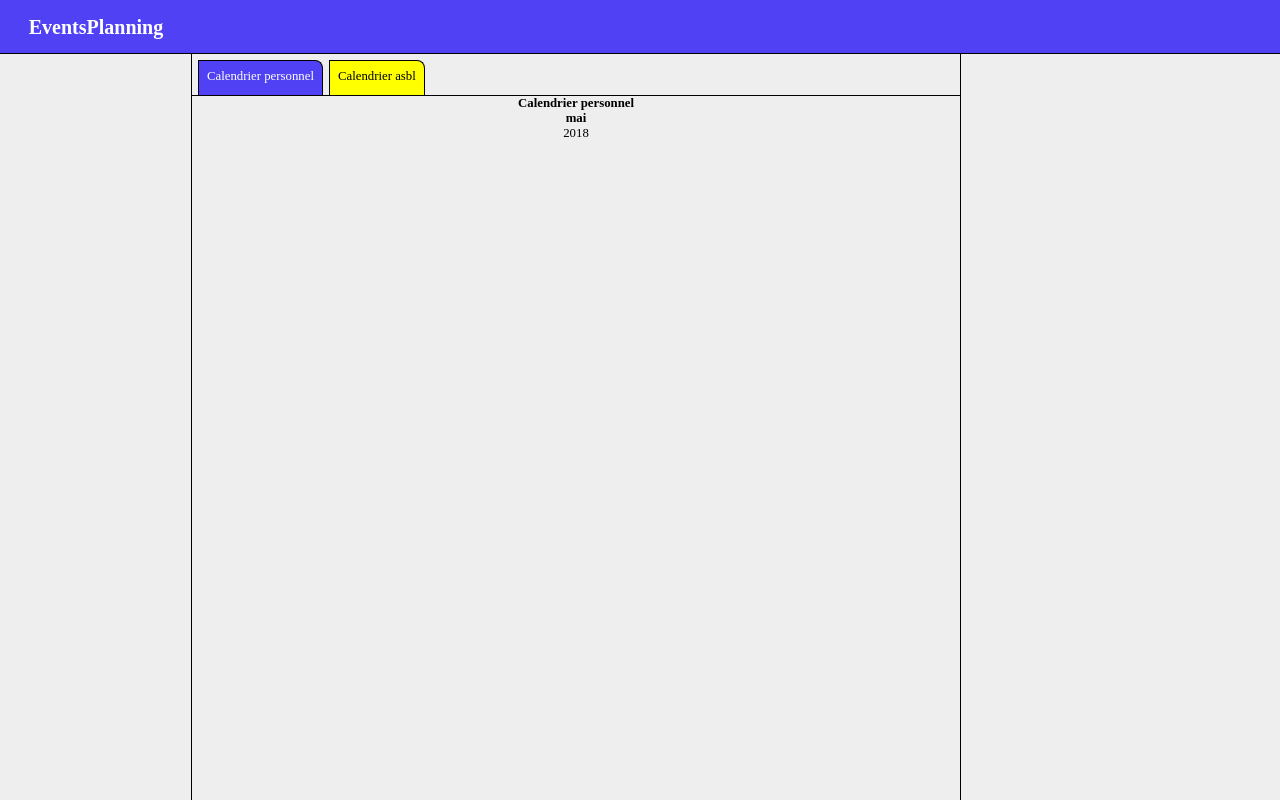
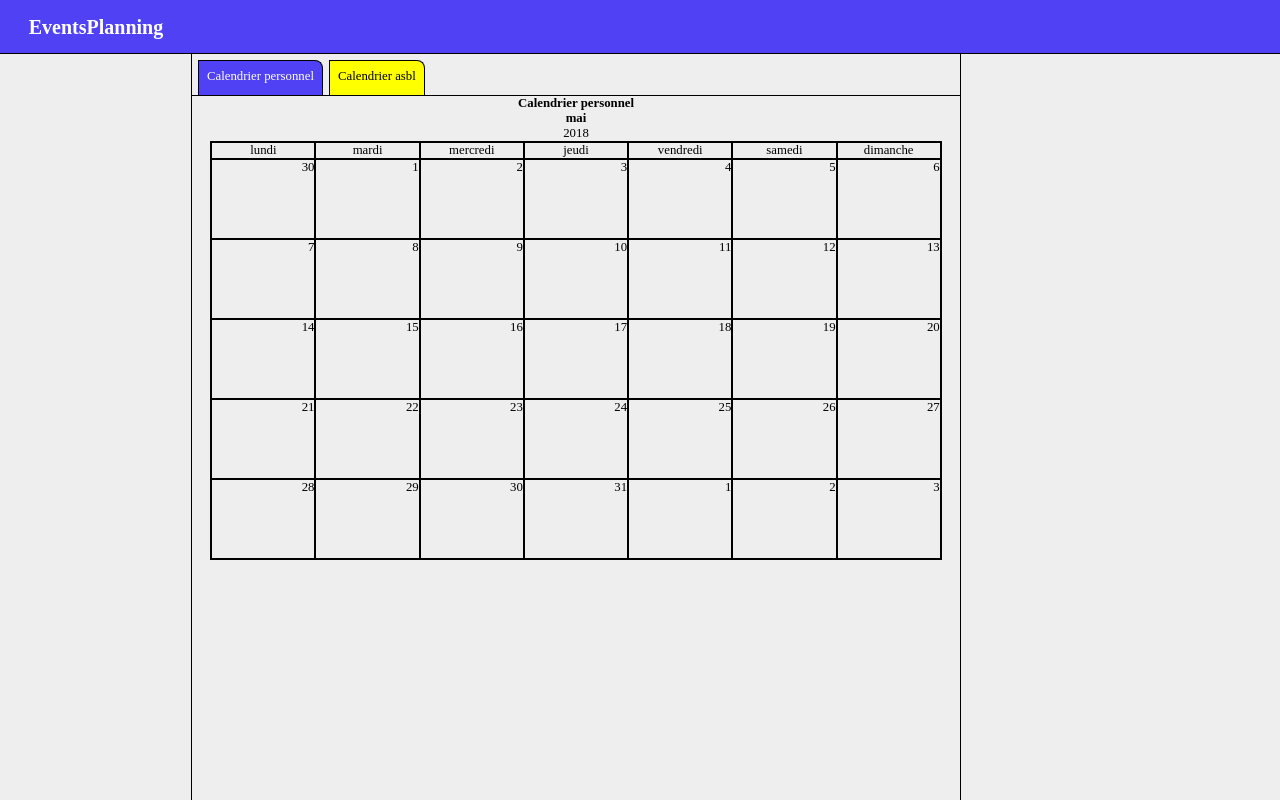
Before and after one commit to SimonMulquin/EventsPlanning, a React (Create React App) app in the folder client/: page /0 in a window 1280 px wide. Built offline with nearby package versions, Linux system fonts and the light colour scheme.

Commit message:
Built month calendar

```diff
--- a/client/src/configs/theme.js
+++ b/client/src/configs/theme.js
@@ -6,21 +6,24 @@ export default {
     color: mainColor,
   },
   view: {
-    width: '60em',
+    width: '60',
     navigation: {
       height: '42px',
       option: {
         activeColor: '#fff',
         activeBackground: mainColor
       }
+    },
+    calendar: {
+      width: 57
     }
   },
   tools: {
     left: {
-      width: '15em'
+      width: '15'
     },
     right: {
-      width: '25em'
+      width: '25'
     }
   },
 };
--- a/client/src/ui/Layout/Components.jsx
+++ b/client/src/ui/Layout/Components.jsx
@@ -16,7 +16,7 @@ export const Page = styled.div`
 export const LeftTool = styled.div`
   display: inline-block;
   position: fixed;
-  width: ${({theme}) => theme.tools.left.width};
+  width: ${({theme}) => theme.tools.left.width}em;
   top: ${({theme}) => theme.header.height};
   left: 0;
   height: calc(100vh - ${({theme}) => theme.header.height});
@@ -28,7 +28,7 @@ export const LeftTool = styled.div`
 export const RightTool = styled.div`
   display: inline-block;
   position: fixed;
-  width: ${({ theme }) => theme.tools.right.width};
+  width: ${({ theme }) => theme.tools.right.width}em;
   top: ${({ theme }) => theme.header.height};
   right: 0;
   height: calc(100vh - ${({ theme }) => theme.header.height});
@@ -40,9 +40,9 @@ export const RightTool = styled.div`
 export const View = styled.div`
   display: inline-block;
   position: fixed;
-  width: ${({ theme }) => theme.view.width};
+  width: ${({ theme }) => theme.view.width}em;
   top: ${({ theme }) => theme.header.height};
-  left: ${({ theme }) => theme.tools.left.width};
+  left: ${({ theme }) => theme.tools.left.width}em;
   height: calc(100vh - ${({ theme }) => theme.header.height});
   overflow: hidden;
 `;
--- a/client/src/ui/Layout/Header/style.jsx
+++ b/client/src/ui/Layout/Header/style.jsx
@@ -12,7 +12,7 @@ export const Container = styled.div`
 export const Title = styled.h1`
   display: inline-block;
   position: relative;
-  width: ${({theme}) => theme.tools.left.width};
+  width: ${({theme}) => theme.tools.left.width}em;
   line-height: ${({ theme }) => theme.header.height};
   text-align: center;
 `;
--- a/client/src/ui/ViewContents/Calendars/Month/main.jsx
+++ b/client/src/ui/ViewContents/Calendars/Month/main.jsx
@@ -1,31 +1,76 @@
 import React from 'react';
 import { DateTime, Info } from 'luxon';
 
+import { Calendar, CalendarHead, CalendarHeadElement, CalendarRange, CalendarRangeElement} from './style';
+
 const locale = 'fr';
 
-const dt = {
-  local: (args) => DateTime.local(args).setLocale(locale)
-};
+const dt = DateTime.local().setLocale(locale);
 
 const { months, weekdays } = Info;
 
-console.log(weekdays);
-
 const getCalendarDatas = (date) => ({
   year: date.year,
-  month: months('long', {locale: locale})[date.month - 1],
+  month: {
+    index: date.month,
+    label: months('long', {locale})[date.month - 1]
+  },
+  weekLength: weekdays('long', { locale }).length,
+  start: date.startOf('month'),
+  end: date.endOf('month'),
 });
 
-const MonthCalendar = ({title}) => {
-  const calendarData = getCalendarDatas(dt.local());
-  console.log(calendarData);
+const MonthCalendar = ({title, targetedISOdate}) => {
+  const calendarData = getCalendarDatas(targetedISOdate != null ? dt.fromISO(targetedISOdate) : dt);
+
+  const { start, end, weekLength } = calendarData;
+
+  const buildRanges = (newRangeStart, array=[]) => {
+    if (newRangeStart > end) {
+      return array;
+    } else {
+
+      const createRange = (acc, dates = []) => {
+        if (dates.length >= weekLength) {
+          return dates;
+        } else {
+          return createRange(acc.plus({day: 1}), [...dates, acc] );
+        };
+      };
+
+      const range = createRange(newRangeStart);
+
+      return buildRanges(newRangeStart.plus({ days: weekLength }).startOf('day'), [...array, range]);
+    };
+  };
+
+  const ranges = buildRanges( start.plus({ days: (start.startOf('week').weekday - start.weekday)}));
+
   return (
     <div>
       <h2>{title}</h2>
       <div>
         <div>
-          <h3>{calendarData.month}</h3>
+          <h3>{calendarData.month.label}</h3>
           <span>{calendarData.year}</span>
+        </div>
+        <div>
+          <Calendar>
+            <CalendarHead>
+              {weekdays('long', { locale }).map(label =>
+                <CalendarHeadElement number={ weekLength }>{label}</CalendarHeadElement>
+              )}
+              {ranges.map((range, index) => (
+                <CalendarRange key={index}>
+                  {range.map((date, i) => (
+                    <CalendarRangeElement key={i} number={ weekLength }>
+                      {date.day}
+                    </CalendarRangeElement>
+                  ))}
+                </CalendarRange>
+              ))}
+            </CalendarHead>
+          </Calendar>
         </div>
       </div>
     </div>
--- /dev/null
+++ b/client/src/ui/ViewContents/Calendars/Month/style.jsx
@@ -0,0 +1,31 @@
+import styled from 'styled-components';
+
+export const Calendar = styled.div`
+  display: inline-block;
+  position: relative;
+  width: ${({ theme }) => theme.view.calendar.width};
+  border: solid black 1px;
+`;
+
+export const CalendarHead = styled.div`
+  display: block;
+  position: relative;
+  width: 100%;
+  height: auto;
+`;
+
+export const CalendarRange = styled(CalendarHead) `
+  max-height: 80px;
+`;
+
+export const CalendarHeadElement = styled.div`
+  display: inline-block;
+  position: relative;
+  width: ${props => props.theme.view.calendar.width / props.number }em;
+  border: solid black 1px;
+`;
+
+export const CalendarRangeElement = styled(CalendarHeadElement)`
+  min-height: 80px;
+  text-align: right;
+`;
```
